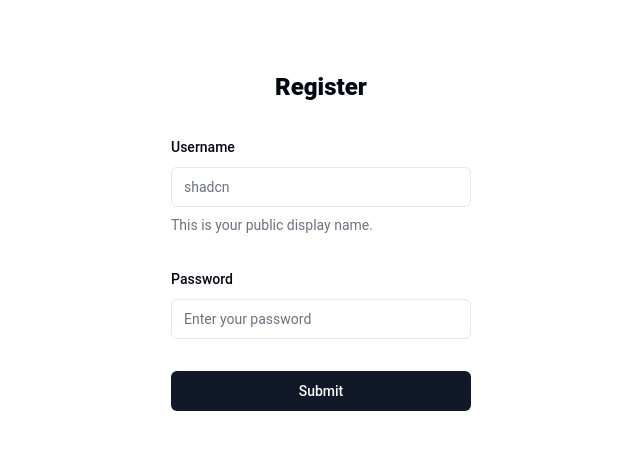
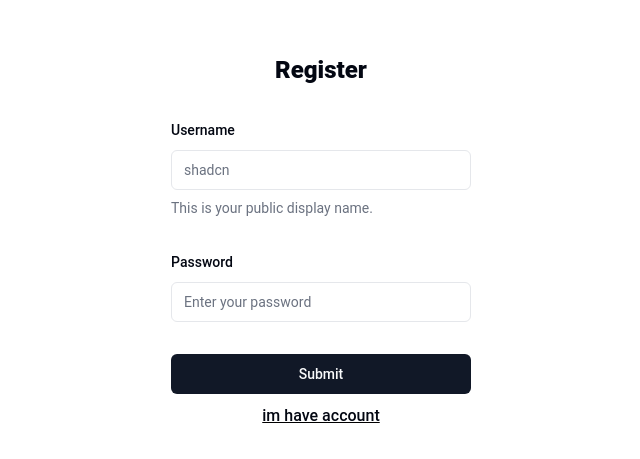
Before and after one commit to qwavy/booking_cinema, a React (Vite) app in the folder cinema-booking-react/: page /register in a window 1280 px wide. Shown: the part 159-618 px from the top of the page, without its empty margins (319-959 px from the left). Built offline with nearby package versions, Linux system fonts and the light colour scheme.

Commit message:
refactor: css to module css

```diff
--- /dev/null
+++ b/cinema-booking-react/src/components/ui/Logo/Logo.module.css
@@ -0,0 +1,12 @@
+.small{
+    width: 16px;
+    height: 16px;
+}
+.meduim{
+    width: 32px;
+    height: 32px;
+}
+.big{
+    width: 48px;
+    height: 48px;
+}
--- a/cinema-booking-react/src/components/ui/Logo/Logo.tsx
+++ b/cinema-booking-react/src/components/ui/Logo/Logo.tsx
@@ -1,11 +1,11 @@
 import React from 'react';
-import './Logo.css'
+import styles from './Logo.module.css'
 import {LogoProps} from "@/types/components/logo.ts";
 
 
 const Logo = ({ variant }: LogoProps):JSX.Element => {
     return (
-            <svg xmlns="http://www.w3.org/2000/svg" width="32" height="32" viewBox="0 0 32 32" fill="none" className={variant}>
+            <svg xmlns="http://www.w3.org/2000/svg" width="32" height="32" viewBox="0 0 32 32" fill="none" className={styles.varint}>
 
                 <g id="atlassian">
 
--- a/cinema-booking-react/src/pages/auth/Login/Login.css
+++ b/cinema-booking-react/src/pages/auth/Login/Login.module.css
@@ -1,7 +1,11 @@
-.link-to{
+.linkTo{
     margin-top: 10px;
     text-align: center;
 }
-.link-to-text{
+.linkToText{
     text-decoration: black underline;
+    font-weight: 500;
 }
+.formInput{
+    width: 300px;
+}
--- a/cinema-booking-react/src/pages/auth/Login/Login.tsx
+++ b/cinema-booking-react/src/pages/auth/Login/Login.tsx
@@ -1,5 +1,5 @@
 import React, {useState} from 'react';
-import './Login.css'
+import styles from './Login.module.css'
 
 import { Button } from "@/components/UI/button"
 import {
@@ -38,7 +38,7 @@ const Login = ():JSX.Element => {
     }
 
     return (
-        <div className="login-page">
+        <div className={styles.loginPage}>
             <h1 className="font-black text-2xl text-center mb-8">Login</h1>
             <Form {...form}>
                 <form onSubmit={form.handleSubmit(onSubmit)} className="space-y-8">
@@ -49,7 +49,7 @@ const Login = ():JSX.Element => {
                             <FormItem>
                                 <FormLabel>Username</FormLabel>
                                 <FormControl>
-                                    <Input placeholder="shadcn" {...field} className="form-input"/>
+                                    <Input placeholder="shadcn" {...field} className={styles.formInput}/>
                                 </FormControl>
                                 <FormDescription>
                                     This is your public display name.
@@ -74,8 +74,8 @@ const Login = ():JSX.Element => {
                     <Button type="submit" className="w-full">Submit</Button>
                 </form>
             </Form>
-            <div className="link-to">
-                <Link to="/register" className="font-medium link-to-text">
+            <div className={styles.linkTo}>
+                <Link to="/register" className={styles.linkToText}>
                     i dont have account
                 </Link>
             </div>
--- a/cinema-booking-react/src/pages/auth/Register/Register.css
+++ b/cinema-booking-react/src/pages/auth/Register/Register.module.css
@@ -1,16 +1,14 @@
-.register-page{
+.registerPage{
     margin: auto;
 }
-
-
-.form-input{
+.formInput{
     width: 300px;
 }
-
-.link-to{
+.linkTo{
     margin-top: 10px;
     text-align: center;
 }
-.link-to-text{
+.linkToText{
+    font-weight: 500;
     text-decoration: black underline;
 }
--- a/cinema-booking-react/src/pages/auth/Register/Register.tsx
+++ b/cinema-booking-react/src/pages/auth/Register/Register.tsx
@@ -1,5 +1,5 @@
 import React, {useState} from 'react';
-import './Register.css'
+import styles from './Register.module.css'
 
 import { Button } from "@/components/UI/button"
 import {
@@ -16,6 +16,7 @@ import {useForm} from "react-hook-form";
 
 import { z } from "zod"
 import {zodResolver} from "@hookform/resolvers/zod";
+import {Link} from "react-router-dom";
 
 const formSchema = z.object({
     username: z.string().min(2).max(50),
@@ -37,42 +38,47 @@ const Register = ():JSX.Element => {
     }
 
     return (
-        <div className="register-page">
+        <div className={styles.registerPage}>
             <h1 className="font-black text-2xl text-center mb-8">Register</h1>
             <Form {...form}>
                 <form onSubmit={form.handleSubmit(onSubmit)} className="space-y-8">
                     <FormField
                         control={form.control}
                         name="username"
-                    render={({ field }) => (
+                        render={({field}) => (
                             <FormItem>
                                 <FormLabel>Username</FormLabel>
                                 <FormControl>
-                                <Input placeholder="shadcn" {...field} className="form-input"/>
+                                    <Input placeholder="shadcn" {...field} className={styles.formInput}/>
                                 </FormControl>
                                 <FormDescription>
                                     This is your public display name.
                                 </FormDescription>
-                            <FormMessage />
+                                <FormMessage/>
                             </FormItem>
                         )}
                     />
                     <FormField
                         control={form.control}
                         name="password"
-                    render={({ field }) => (
+                        render={({field}) => (
                             <FormItem>
                                 <FormLabel>Password</FormLabel>
                                 <FormControl>
-                                <Input placeholder="Enter your password" {...field} className="form-input"/>
+                                    <Input placeholder="Enter your password" {...field} className={styles.formInput}/>
                                 </FormControl>
-                            <FormMessage />
+                                <FormMessage/>
                             </FormItem>
                         )}
                     />
                     <Button type="submit" className="w-full">Submit</Button>
                 </form>
             </Form>
+            <div className={styles.linkTo}>
+                <Link to="/login" className={styles.linkToText}>
+                    im have account
+                </Link>
+            </div>
         </div>
     )
 };
```
Also changed, not shown: cinema-booking-react/src/components/ui/Logo/Logo.css (deleted, +0 -12 lines). Lines whose indentation alone changed are shown as unchanged.
